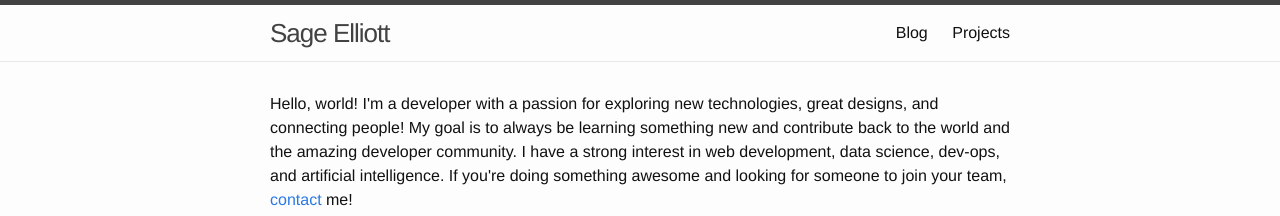
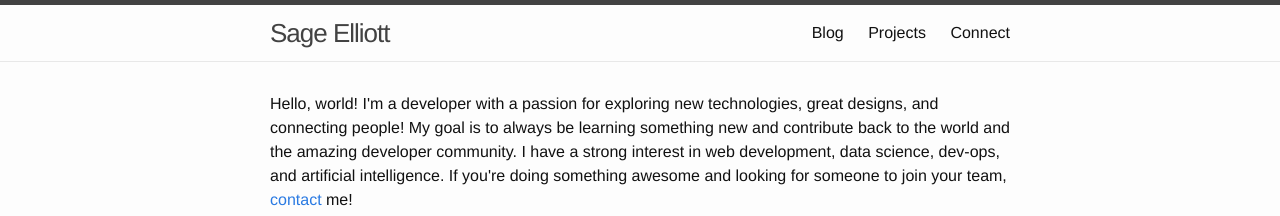
Before and after one commit to sagecodes/sage-blog, a Jekyll site: the page built from index.html, in a window 1280 px wide. Shown: the top 216 px of the page. Built offline with Jekyll 4.4.1, drawn with Linux system fonts in a browser that asks for light colours.

Commit message:
Feat: Add connect link to nav, remove about.md page

```diff
--- a/_includes/header.html
+++ b/_includes/header.html
@@ -19,6 +19,7 @@
           <a class="page-link" href="{{ my_page.url | prepend: site.baseurl }}">{{ my_page.title }}</a>
           {% endif %}
         {% endfor %}
+        <a class="page-link" href="{{ite.baseurl }}#connect">Connect</a>
       </div>
     </nav>
 
```
